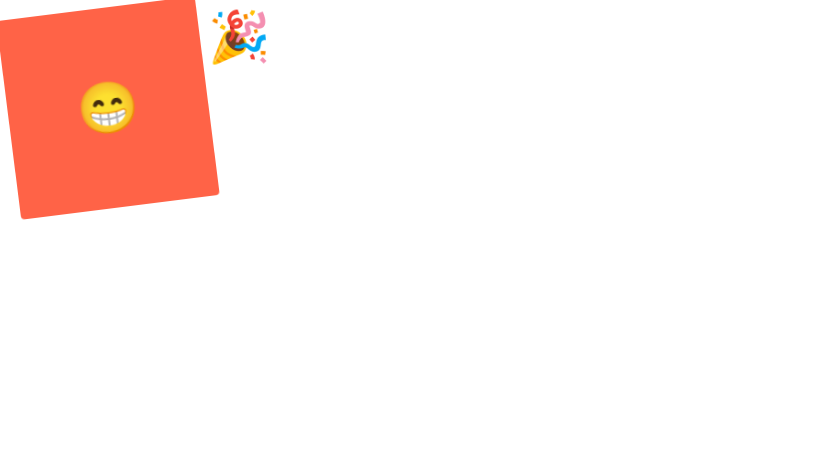
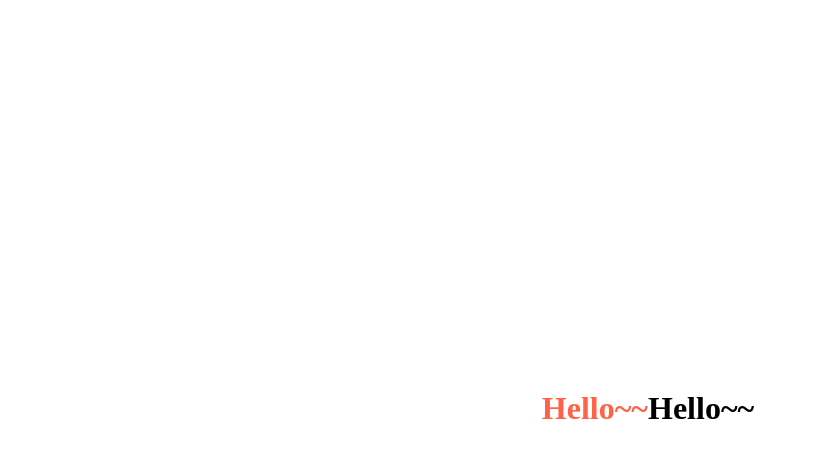
Before and after one commit to papadog218/nomad-react-masterClass, a React (Create React App) app in the folder react-styled-components/: page / in a window 1280 px wide. Shown: the top 458 px of the page, without its empty margins (0-817 px from the left). Built offline with nearby package versions, Linux system fonts and the light colour scheme.

Commit message:
#2.6 완료

```diff
--- a/react-styled-components/src/App.js
+++ b/react-styled-components/src/App.js
@@ -1,130 +1,107 @@
 import styled from 'styled-components';
 import { keyframes } from 'styled-components';
 
-const Father = styled.div`
-  display: flex;
-`;
-// #2.1
-// const BoxOne = styled.div`
-//   background-color: teal;
-//   width: 100px;
-//   height: 100px;
-// `;
-// const BoxTwo = styled.div`
-//   background-color: tomato;
-//   width: 100px;
-//   height: 100px;
-// `;
-// const Text = styled.span`
-//   color: #fff;
+// const Warpper = styled.div`
+//   display: flex;
 // `;
 
-// #2.2
+// css상속 예제
 // const Box = styled.div`
 //   background-color: ${(props) => props.bgColor};
 //   width: 100px;
 //   height: 100px;
 // `;
-// // 아래와 같이하면 기본 css값이 중복됨
-// // const Circle = styled.div`
-// //   background-color: ${(props) => props.bgColor};
-// //   width: 100px;
-// //   height: 100px;
-// //   border-radius: 50px;
-// // `;
-// // 중복제거 방법 (상속개념임)
 // const Circle = styled(Box)`
 //   border-radius: 50px;
 // `;
 
-// #2.3
+// html 태그명만 바꾸기 예제
 // const Btn = styled.button`
-//   color: #fff;
-//   background-color: tomato;
-//   border: 0;
-//   border-radius: 15px;
+//   color: tomato;
 // `;
-// 특정 태그들에 동일한 속성값을 주고 싶을 때
-// const Input = styled.input.attrs({required: true, minLength: 10})`
+
+// html 반복되는 속성 처리법
+// const Input = styled.input.attrs({required : true})`
 //   background-color: tomato;
 // `;
 
-// #2.4
-const Warpper = styled.div`
-  display: flex;
-`;
-const rotateAni = keyframes`
-  0% {
-    transform: rotate(0deg);
-    border-radius: 0px;
+// 애니메이션 예제
+// export를 해주면 다른곳에서도 해당 애니메이션 효과를 사용가능함
+const colorAni = keyframes`
+  form {
+    color: teal;
   }
-  50% {
-    border-radius: 100px;
-  }
-  100% {
-    transform: rotate(360deg);
-    border-radius: 0px;
+  to {
+    color: tomato;
   }
 `;
 
-// #2.5
-const Emoji = styled.span`
-  font-size: 50px;
+// const Btn = styled.button`
+//   animation: ${colorAni} .5s infinite;
+// `;
+
+// 부모에서 자식 태그 선택자 사용하는법
+// const Warpper = styled.div`
+//   display: flex;
+//   height: 100vh;
+//   width: 100vw;
+//   justify-content: center;
+//   align-items: center;
+//   h1 {
+//     color: tomato;
+//     /* 자기 자신을 선택하는 셀렉터기호 */
+//     &:hover {
+//       color: teal;
+//     }
+//   }
+// `;
+
+// styled-components를 선택자로 쓰는법
+const Title = styled.h1`
+  color: tomato;
+  &:hover {
+    color: teal;
+  }
 `;
 
-const Box = styled.div`
-  width: 200px;
-  height: 200px;
-  background-color: tomato;
+const Warpper = styled.div`
   display: flex;
+  height: 100vh;
+  width: 100vw;
   justify-content: center;
   align-items: center;
-  animation: ${rotateAni} 1s linear infinite;
-  ${Emoji}:hover {
-    font-size: 100px;
+  ${Title}:hover {
+    font-size: 60px;
   }
 `;
 
 
-
 function App() {
   return (
-    // <Father>
-    //   {/* #2.1 */}
-    //   {/* <BoxOne>
-    //      <Text>Hello</Text>
-    //    </BoxOne>
-    //    <BoxTwo/> */}
+    <Warpper>
+      {/* css상속 예제 */}
+      {/* <Box bgColor="teal"/>
+      <Circle  bgColor="tomato"/> */}
 
-    //   {/* #2.2 */}
-    //   {/* <Box bgColor="teal"/> */}
-    //   {/* <Box bgColor="tomato"/> */}
-    //   {/* <Circle bgColor="tomato"/> */}
+      {/* html 태그명만 바꾸기 예제 */}
+      {/* <Btn>Log in</Btn>
+      <Btn as={'a'}>Go Home</Btn> */}
 
-    //    {/* #2.3 */}
-    //    {/* as 속성으로 styled의 태그명을 바꿀수있음 */}
-    //    {/* <Btn>Log in</Btn>
-    //    <Btn as='a'>Log in</Btn> */}
-    //    {/* 특정 태그들에 동일한 속성값을 주고 싶을 때 */}
-    //    <Input/>
-    //    <Input/>
-    //    <Input/>
-    //    <Input/>
-    //    <Input/>
-    // </Father>
+      {/* html 반복되는 속성 처리법 */}
+      {/* <Input/>
+      <Input/>
+      <Input/>
+      <Input/> */}
 
-    <Warpper>
-      {/* #2.4 */}
-      {/* <Box>
-        <span>😁</span>
-      </Box> */}
+      {/* 애니메이션 예제 */}
+      {/* <Btn>Hello!!</Btn> */}
 
-      {/* #2.5 */}
-      {/* 내가만든 컴포넌트도 선택자로 사용가능함 */}
-      <Box>
-        <Emoji>😁</Emoji>
-      </Box>
-      <Emoji>🎉</Emoji>
+      {/* 부모에서 자식 태그 선택자 사용하는법 */}
+      {/* <h1>Hello~</h1> */}
+
+      {/* styled-components를 선택자로 쓰는법 */}
+      <Title>Hello~~</Title>
+      <h1>Hello~~</h1>
     </Warpper>
   );
 }
```
